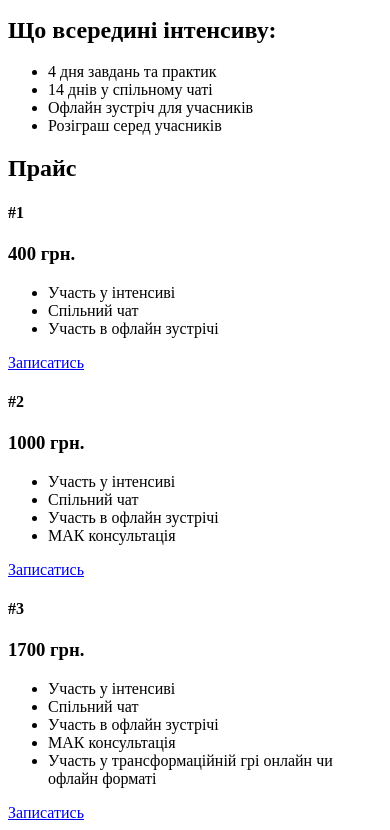
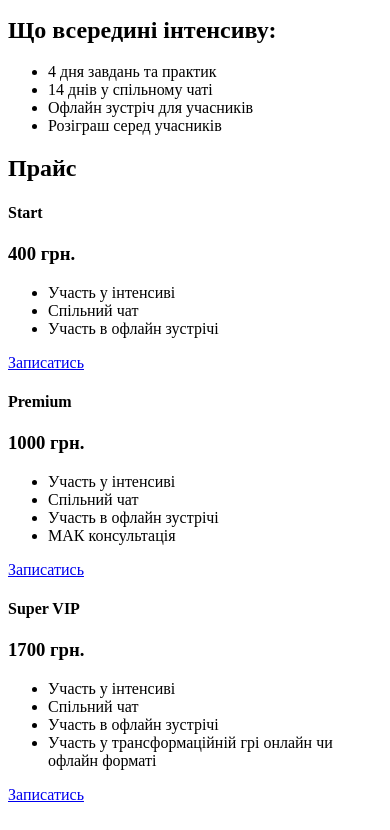
Before and after one commit to BudakovDmitry/landing-page-intensive-2, a website: page src/index.html in a window 390 px wide. Shown: the part 4047-4877 px from the top of the page. Drawn offline with Linux system fonts and the light colour scheme.

Commit message:
Update all sections for mobile

```diff
--- a/package.json
+++ b/package.json
@@ -7,6 +7,7 @@
     "start": "webpack serve",
     "build:dev": "webpack",
     "build:prod": "webpack --node-env=production",
+    "deploy": "gh-pages -d dist",
     "clear": "rd /s /q dist"
   },
   "author": "",
@@ -16,6 +17,7 @@
     "@babel/preset-env": "^7.22.20",
     "babel-loader": "^9.1.3",
     "css-loader": "^6.8.1",
+    "gh-pages": "^6.0.0",
     "html-loader": "^4.2.0",
     "html-webpack-plugin": "^5.5.3",
     "mini-css-extract-plugin": "^2.7.6",
--- a/src/index.html
+++ b/src/index.html
@@ -12,24 +12,6 @@
 </head>
 <body>
     <main class="main">
-<!--        <section>-->
-<!--            <div class="section container" id="container">-->
-<!--                <span id="text1"></span>-->
-<!--                <span id="text2"></span>-->
-<!--            </div>-->
-<!--            <svg id="filters">-->
-<!--                <defs>-->
-<!--                    <filter id="threshold">-->
-<!--                        <feColorMatrix in="SourceGraphic"-->
-<!--                                       type="matrix"-->
-<!--                                       values="1 0 0 0 0-->
-<!--									0 1 0 0 0-->
-<!--									0 0 1 0 0-->
-<!--									0 0 0 255 -140" />-->
-<!--                    </filter>-->
-<!--                </defs>-->
-<!--            </svg>-->
-<!--        </section>-->
         <section class="main_block section container">
             <div class="main_block__container">
                 <div class="main_block__image_container">
@@ -37,7 +19,7 @@
                 </div>
                 <div class="main_block__content">
                     <h1 class="main_block__content_title">Твій <span class="main_block__content_title_span">новий</span> стан</h1>
-                    <p class="main_block__content_description"><span class="main_block__content_description_date">20.11</span> - Початок</p>
+                    <p class="main_block__content_description"><span class="main_block__content_description_date">20.11</span> - Початок інтенсиву</p>
                     <p class="main_block__content_description last"><span class="main_block__content_description_date">25.11</span>  - Офлайн зустріч для учасників інтенсиву</p>
                     <a href="#price" class="main_block__content_link">Записатись</a>
                 </div>
@@ -62,7 +44,7 @@
             <h2 class="price__title">Прайс</h2>
             <div class="price__container">
                 <div class="price_card">
-                    <h4 class="price_card__title">#1</h4>
+                    <h4 class="price_card__title">Start</h4>
                     <h3 class="price_card__price_block">
                         <span class="price_card__price">400</span>
                         грн.
@@ -75,7 +57,7 @@
                     <a href="https://t.me/budakova_daria" class="price_card__link">Записатись</a>
                 </div>
                 <div class="price_card">
-                    <h4 class="price_card__title">#2</h4>
+                    <h4 class="price_card__title">Premium</h4>
                     <h3 class="price_card__price_block">
                         <span class="price_card__price">1000</span>
                         грн.
@@ -89,7 +71,7 @@
                     <a href="https://t.me/budakova_daria" class="price_card__link">Записатись</a>
                 </div>
                 <div class="price_card">
-                    <h4 class="price_card__title">#3</h4>
+                    <h4 class="price_card__title">Super VIP</h4>
                     <h3 class="price_card__price_block">
                         <span class="price_card__price">1700</span>
                         грн.
@@ -98,7 +80,6 @@
                         <li class="price_card__list_item">Участь у інтенсиві</li>
                         <li class="price_card__list_item">Спільний чат</li>
                         <li class="price_card__list_item">Участь в офлайн зустрічі</li>
-                        <li class="price_card__list_item">МАК консультація</li>
                         <li class="price_card__list_item">Участь у трансформаційній грі онлайн чи офлайн форматі</li>
                     </ul>
                     <a href="https://t.me/budakova_daria" class="price_card__link">Записатись</a>
--- a/src/styles/_price_card.scss
+++ b/src/styles/_price_card.scss
@@ -32,7 +32,7 @@
 
   &__list {
     margin-bottom: 40px;
-    min-height: 210px;
+    min-height: 180px;
     &_item {
       font-size: 14px;
       color: $grey-secondary;
```
Also changed, not shown: src/index.js (+0 -92 lines), src/index.scss (+0 -20 lines), 1 other file.
